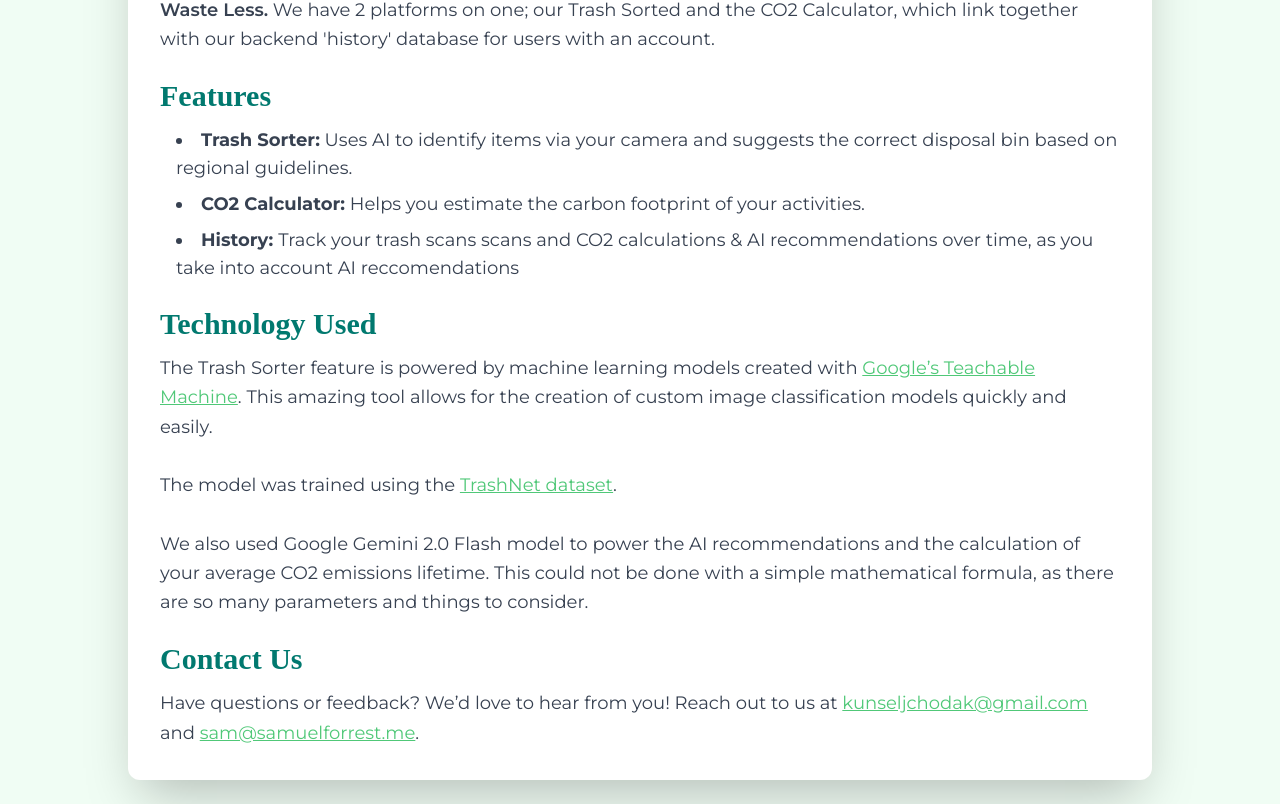
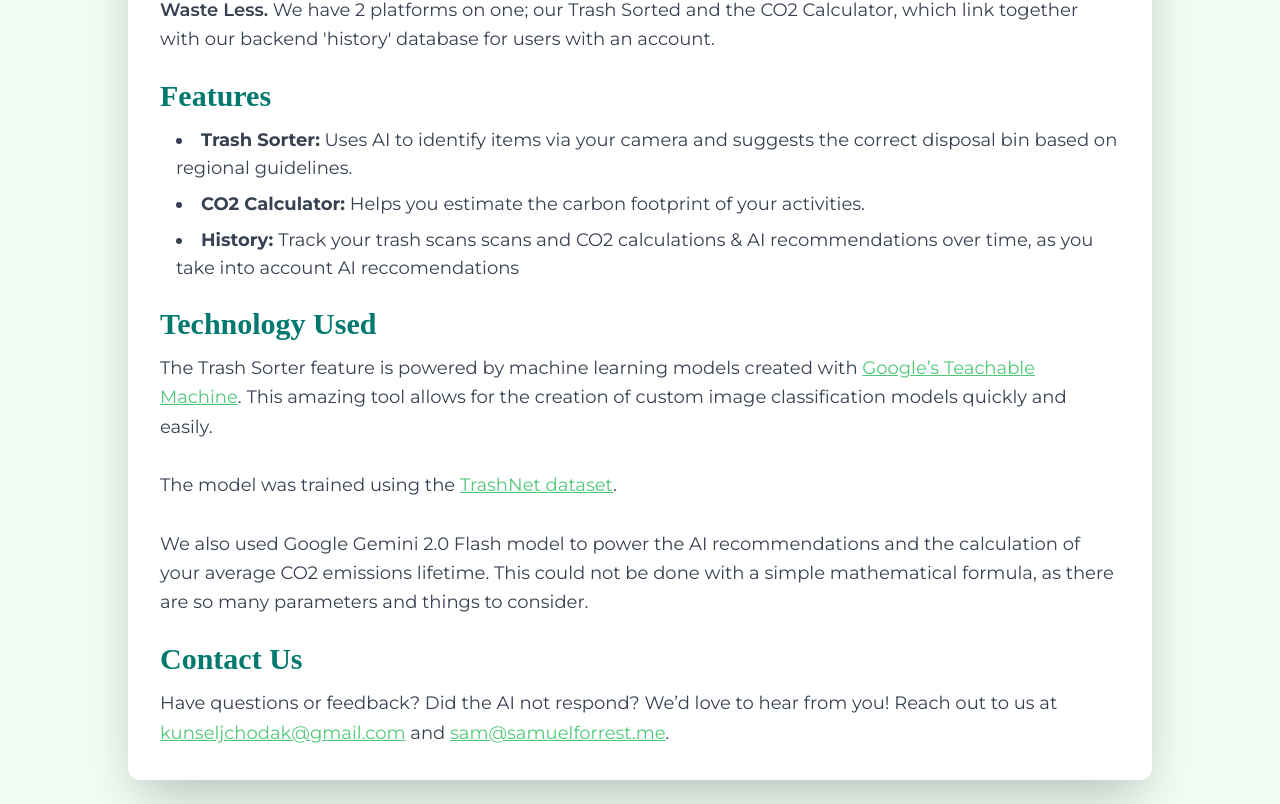
Before and after one commit to samuelforrest/verdapp, a Next.js app: page /about in a window 1280 px wide. Shown: the part 342-1146 px from the top of the page. Built offline with nearby package versions, Linux system fonts and the light colour scheme.

Commit message:
minor content changes

```diff
--- a/src/app/about/page.tsx
+++ b/src/app/about/page.tsx
@@ -78,7 +78,7 @@
               Contact Us
             </h2>
             <p className="text-lg text-gray-700 leading-relaxed">
-              Have questions or feedback? We’d love to hear from you! Reach out
+              Have questions or feedback? Did the AI not respond? We’d love to hear from you! Reach out
               to us at{" "}
               <Link
                 href="mailto:kunseljchodak@gmail.com"
```
